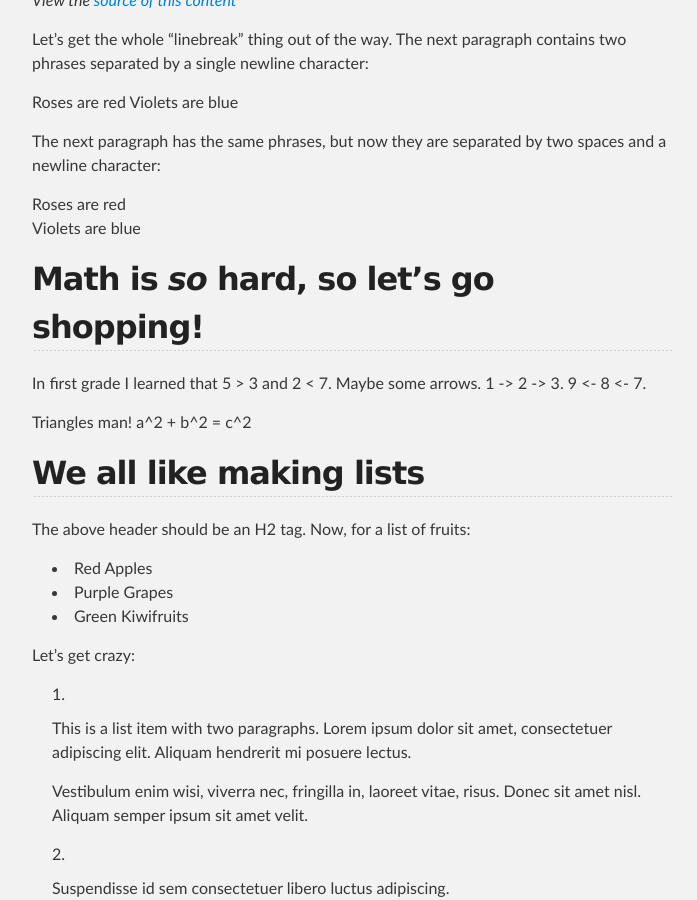
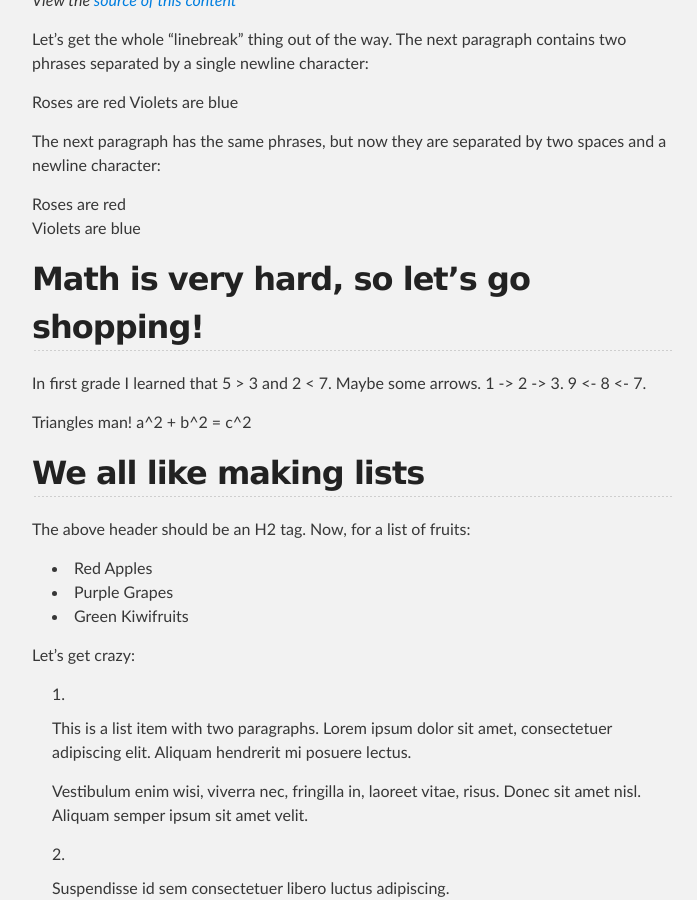
Before and after one commit to CoryG89/docsync, a Jekyll site: the page built from index.md, in a window 1280 px wide and 900 px high, scrolled down 622 px. Shown: the whole window, without its empty margins (288-985 px from the left). Built offline with Jekyll 4.4.1, drawn with Linux system fonts in a browser that asks for light colours; Markdown is read by kramdown in place of the engine named in the settings.

Commit message:
Sync README.md in master branch to index.md in gh-pages

```diff
--- a/index.md
+++ b/index.md
@@ -25,7 +25,7 @@ The next paragraph has the same phrases, but now they are separated by two space
 Roses are red
 Violets are blue
 
-Math is *so* hard, so let's go shopping!
+Math is very hard, so let's go shopping!
 ------------------------
 
 In first grade I learned that 5 > 3 and 2 < 7. Maybe some arrows. 1 -> 2 -> 3. 9 <- 8 <- 7.
```
Also changed, not shown: other parts of index.md (+1 -1 lines).
